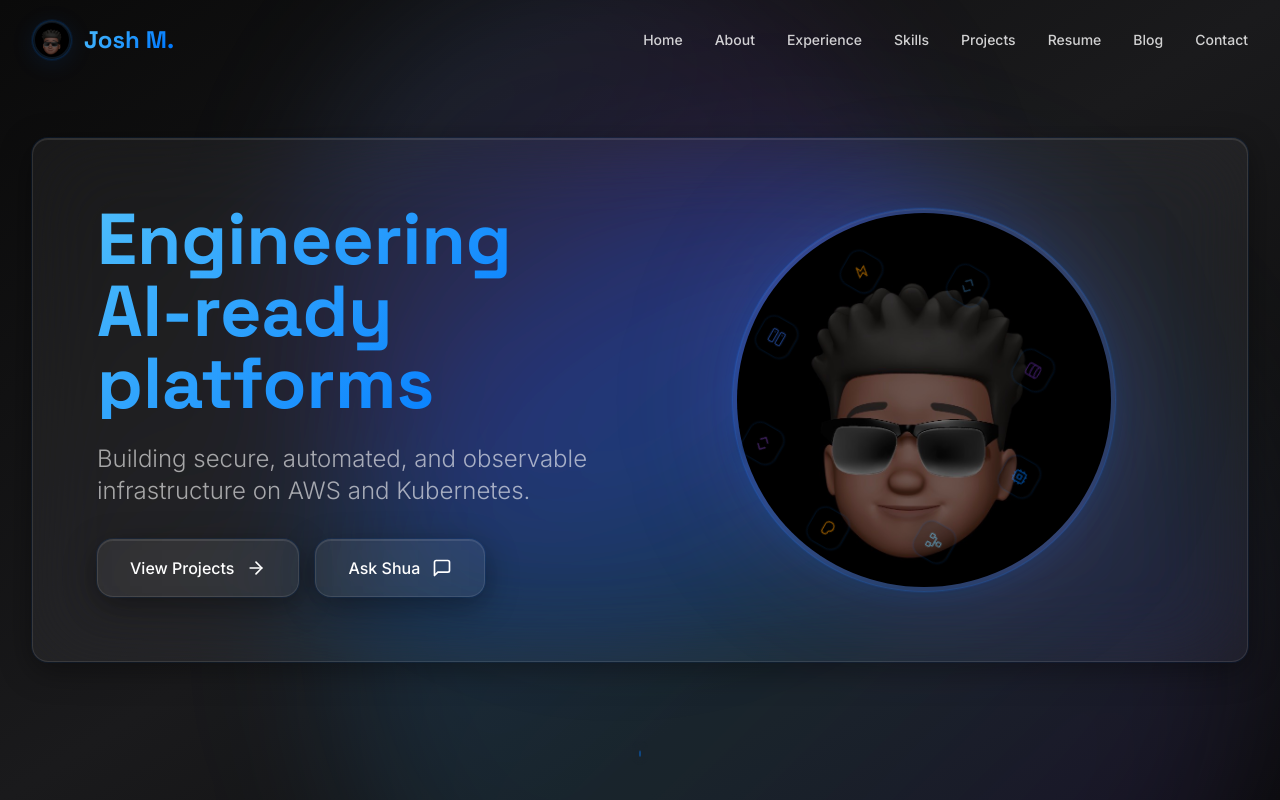
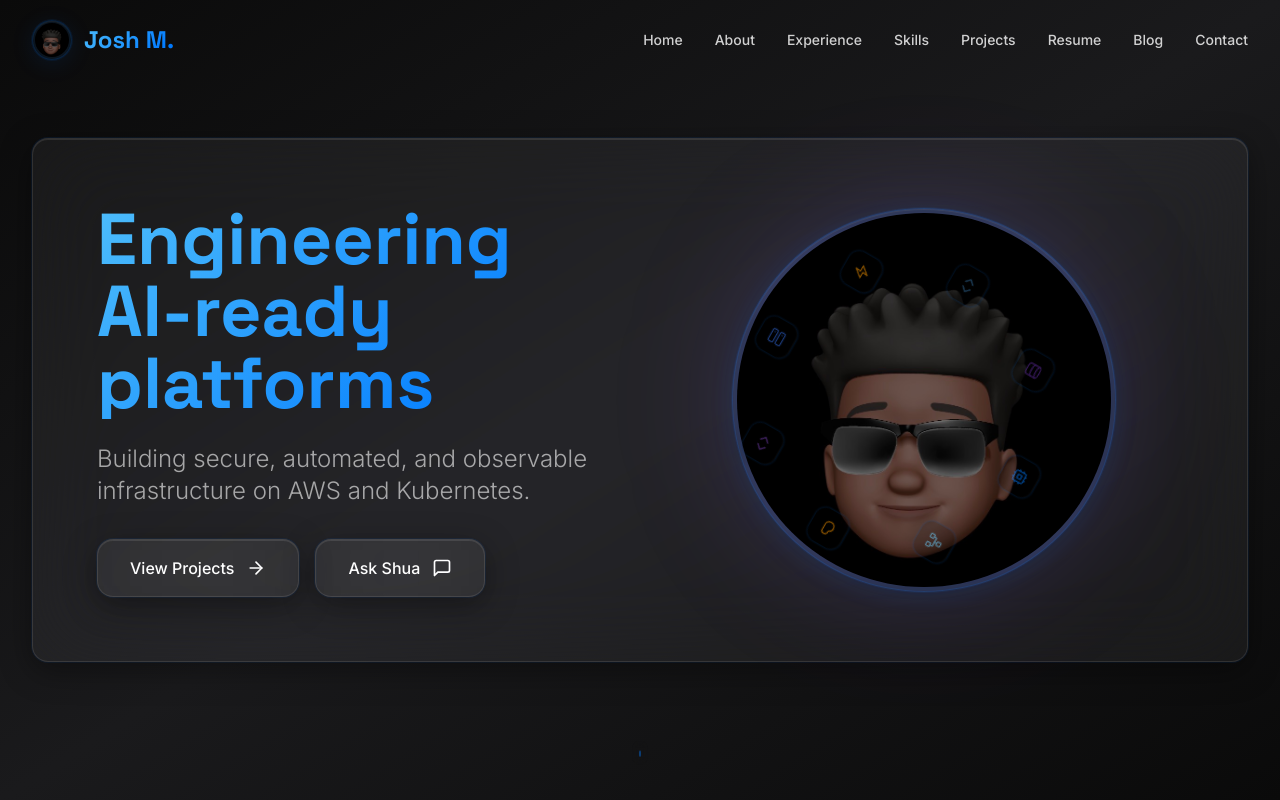
Before and after one commit to jmenzies722/shua-portfolio, a Next.js app: page / in a window 1280 px wide. Shown: the top 800 px of the page. Built offline with nearby package versions, Linux system fonts and the light colour scheme.

Commit message:
Remove: Blue gradient effects causing slow loading and blue shapes

```diff
--- a/app/globals.css
+++ b/app/globals.css
@@ -207,24 +207,7 @@ section:focus, div:focus {
   outline: none;
 }
 
-/* Apple-style spotlight effect */
-body::before {
-  content: '';
-  position: fixed;
-  top: 0;
-  left: 0;
-  width: 100%;
-  height: 100%;
-  pointer-events: none;
-  z-index: 0;
-  background: radial-gradient(circle at var(--mouse-x, 50%) var(--mouse-y, 50%), rgba(0, 122, 255, 0.08) 0%, transparent 50%);
-  opacity: 0;
-  transition: opacity 0.3s ease;
-}
-
-body:hover::before {
-  opacity: 1;
-}
+/* Removed blue spotlight effect for performance */
 
 /* Ensure navigation links are always clickable */
 nav a,
--- a/app/layout.tsx
+++ b/app/layout.tsx
@@ -4,9 +4,7 @@ import Navigation from '@/components/Navigation'
 import Footer from '@/components/Footer'
 import ShuaChat from '@/components/ShuaChat'
 import SmoothScroll from '@/components/SmoothScroll'
-import Spotlight from '@/components/Spotlight'
 import SideNav from '@/components/SideNav'
-import GradientFogBackground from '@/components/GradientFogBackground'
 
 export const metadata: Metadata = {
   title: 'Josh Menzies | Platform Engineer',
@@ -22,8 +20,6 @@ export default function RootLayout({
   return (
     <html lang="en" className="scroll-smooth">
       <body className="antialiased bg-[#0a0a0a]">
-        <GradientFogBackground fixed />
-        <Spotlight />
         <SmoothScroll />
         <Navigation />
         <SideNav />
--- a/components/Hero.tsx
+++ b/components/Hero.tsx
@@ -13,37 +13,9 @@ export default function Hero() {
       id="hero"
       className="relative min-h-[85vh] md:min-h-screen flex items-center justify-center overflow-hidden pt-20 pb-12 md:pb-20"
     >
-      {/* Static gradient fog background - no opacity animation */}
+      {/* Simple dark background - no blue gradients */}
       <div className="absolute inset-0 overflow-hidden pointer-events-none">
         <div className="absolute inset-0 bg-gradient-to-br from-[#0a0a0a] via-[#1a1a1c] to-[#0a0a0a]" />
-        <motion.div
-          className="absolute top-1/4 left-1/4 w-[800px] h-[800px] bg-gradient-to-br from-[#007AFF]/20 via-[#5AC8FA]/10 to-[#8A2BE2]/15 rounded-full blur-3xl"
-          animate={{
-            x: [0, 100, 0],
-            y: [0, 50, 0],
-            scale: [1, 1.2, 1],
-          }}
-          transition={{
-            duration: 20,
-            repeat: Infinity,
-            ease: 'easeInOut',
-          }}
-          style={{ opacity: 1 }}
-        />
-        <motion.div
-          className="absolute bottom-1/4 right-1/4 w-[600px] h-[600px] bg-gradient-to-br from-[#5AC8FA]/15 via-[#8A2BE2]/10 to-[#007AFF]/15 rounded-full blur-3xl"
-          animate={{
-            x: [0, -80, 0],
-            y: [0, -40, 0],
-            scale: [1, 1.1, 1],
-          }}
-          transition={{
-            duration: 25,
-            repeat: Infinity,
-            ease: 'easeInOut',
-          }}
-          style={{ opacity: 1 }}
-        />
       </div>
 
       <div className="relative z-10 w-full max-w-7xl mx-auto px-6 lg:px-8">
```
